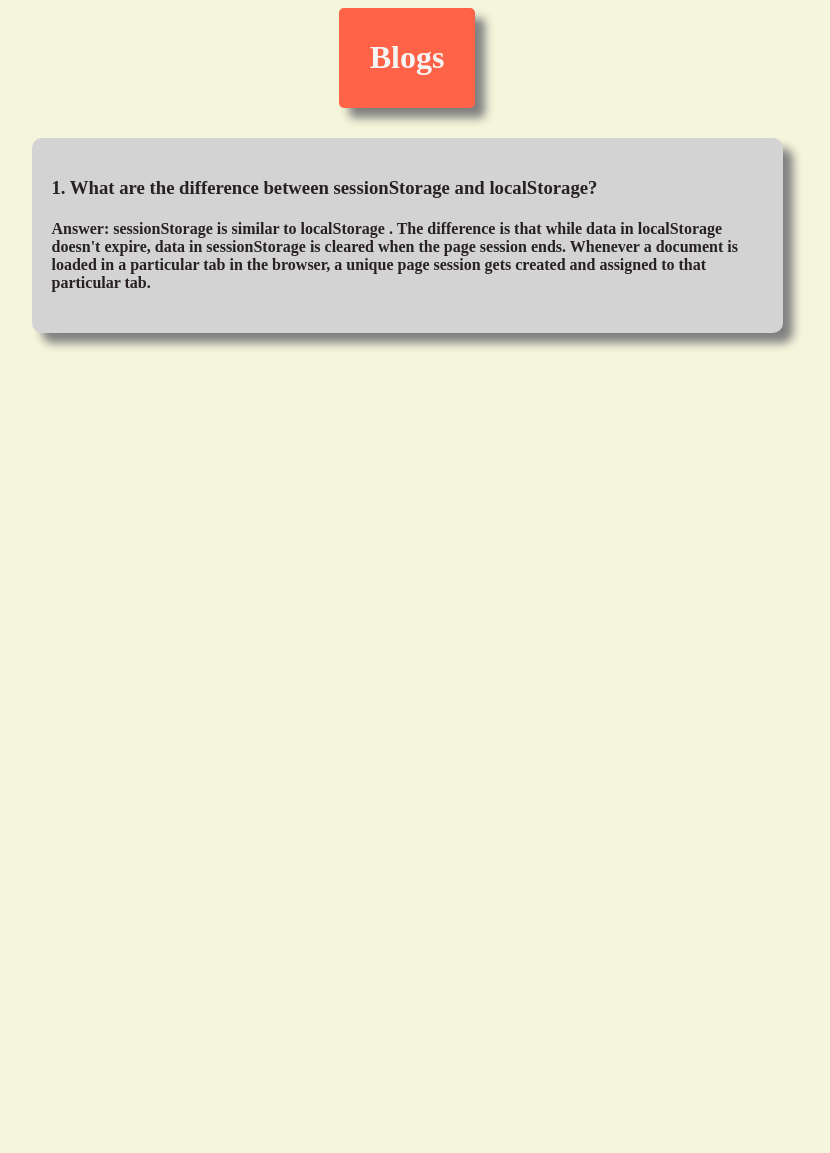
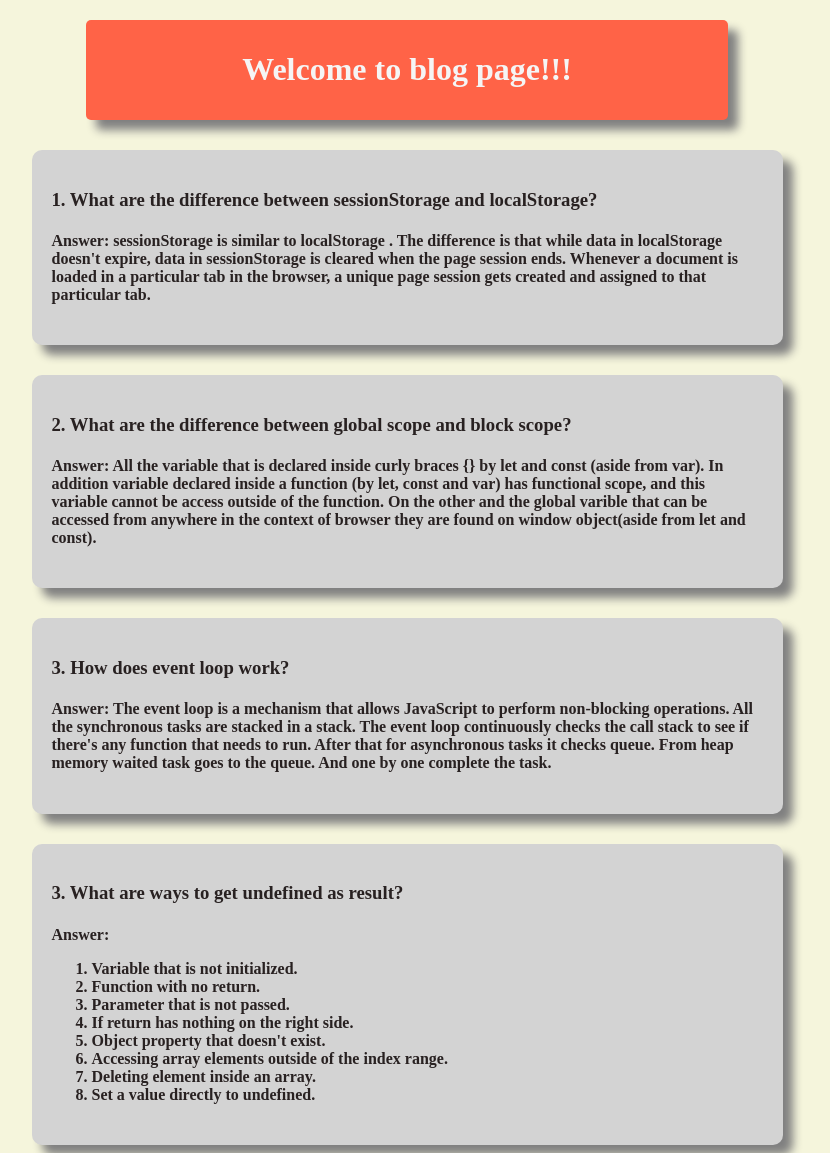
Before and after one commit to susmoysaha6/type-monster, a plain HTML site: page blog.html in a window 1280 px wide. Shown: the whole page, without its empty margins (233-1063 px from the left). Before the commit the page ends 800 px from the top, so only its background shows below. Drawn offline with Linux system fonts and the light colour scheme.

Commit message:
remaining questions answered

```diff
--- a/blog.html
+++ b/blog.html
@@ -17,10 +17,11 @@
             background-color: tomato;
             color: whitesmoke;
             padding: 10px 5px;
-            width: 10%;
+            width: 50%;
             margin-bottom: 10px;
             border-radius: 5px;
             box-shadow: 10px 10px 10px grey;
+            margin-top: 20px;
         }
 
         .main {
@@ -43,7 +44,7 @@
 
 <body>
     <header class="header">
-        <h1>Blogs</h1>
+        <h1>Welcome to blog page!!!</h1>
     </header>
     <main class="main">
         <div class="blog-container">
@@ -57,6 +58,38 @@
                 in the browser, a unique page session gets created and assigned to that particular tab.
             </h4>
         </div>
+        <div class="blog-container">
+            <h3>2. What are the difference between global scope and block scope?</h3>
+            <h4><strong>Answer:</strong> All the variable that is declared inside curly braces {} by let and const
+                (aside from var). In addition variable declared inside a function (by
+                let, const and var) has functional scope, and this variable cannot be access outside of the function. On
+                the other and the global varible that can be accessed from anywhere in the context of browser they are
+                found on window object(aside from let and const).
+            </h4>
+        </div>
+        <div class="blog-container">
+            <h3>3. How does event loop work?</h3>
+            <h4><strong>Answer:</strong> The event loop is a mechanism that allows JavaScript to perform non-blocking
+                operations. All the synchronous tasks are stacked in a stack. The event loop continuously checks the
+                call stack to see if there's any function that needs to run. After that for asynchronous tasks it checks
+                queue. From heap memory waited task goes to the queue. And one by one complete the task.
+            </h4>
+        </div>
+        <div class="blog-container">
+            <h3>3. What are ways to get undefined as result?</h3>
+            <h4><strong>Answer:</strong>
+                <ol>
+                    <li>Variable that is not initialized.</li>
+                    <li>Function with no return.</li>
+                    <li>Parameter that is not passed.</li>
+                    <li>If return has nothing on the right side.</li>
+                    <li>Object property that doesn't exist.</li>
+                    <li>Accessing array elements outside of the index range.</li>
+                    <li>Deleting element inside an array.</li>
+                    <li>Set a value directly to undefined.</li>
+                </ol>
+            </h4>
+        </div>
     </main>
 </body>
 
```
